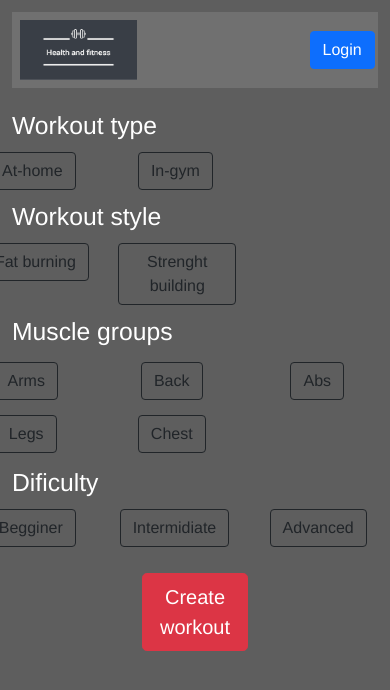
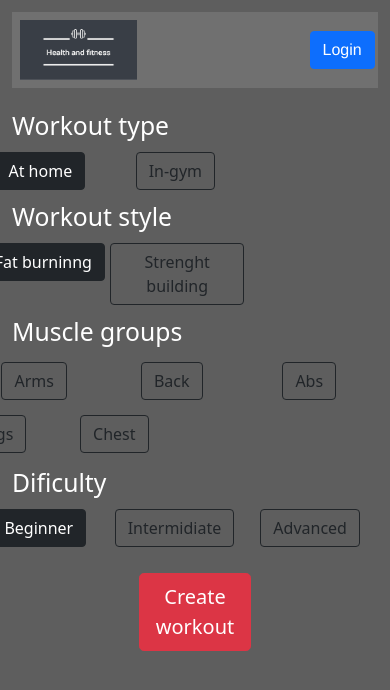
Before and after one commit to ManuelFabijancic1/Health_and_fitness_Frontend, a Vue app: page /workoutbuilder in a window 390 px wide. Shown: the top 690 px of the page. Built offline with nearby package versions, Linux system fonts and the light colour scheme.

Commit message:
Add files via upload

```diff
--- a/src/main.js
+++ b/src/main.js
@@ -9,6 +9,7 @@ import 'bootstrap-vue/dist/bootstrap-vue.css'
 
 Vue.config.productionTip = false
 
+
 Vue.use(BootstrapVue)
 Vue.use(IconsPlugin)
 
--- /dev/null
+++ b/src/variables.js
@@ -0,0 +1,26 @@
+export default{
+name:"variables",
+//for wakeup time
+    gotosleephours:"",
+    gotosleepmins:"",
+    interval1_mins:"",
+    interval1_hours:"",
+    interval2_mins:"",
+    interval2_hours:"",
+    interval3_mins:"",
+    interval3_hours:"",
+    interval4_mins:"",
+    interval4_hours:"",
+//for bedtime
+    wakeuphours:"",
+    wakeupmins:"",
+    bedtimeinterval1_hours:"",
+    bedtimeinterval1_mins:"",
+    bedtimeinterval2_hours:"",
+    bedtimeinterval2_mins:"",
+    bedtimeinterval3_hours:"",
+    bedtimeinterval3_mins:"",
+    bedtimeinterval4_hours:"",
+    bedtimeinterval4_mins:"",
+
+};
--- a/src/views/CalorieIntakeCalculator.vue
+++ b/src/views/CalorieIntakeCalculator.vue
@@ -7,91 +7,55 @@
       </div>
 
       <div class="row">
-        <div class="col">
-          <input
-            type="checkbox"
-            class="btn-check"
-            id="btn-check-outlined"
-            autocomplete="off"/>
-          <label class="btn btn-outline-dark" for="btn-check-outlined">Gain</label><br />
+
+          <div class="btn-group"  data-toggle="buttons" role="group" aria-label="Basic radio toggle button group">
+            <div class="col">
+            <input type="radio" class="btn-check" name="btnradio" id="btnradio1" autocomplete="off" checked>
+            <label class="btn btn-outline-dark" for="btnradio1">Gain</label>
         </div>
         <div class="col">
-          <input
-            type="checkbox"
-            class="btn-check"
-            id="btn-check-outlined"
-            autocomplete="off"
-          />
-          <label class="btn btn-outline-dark" for="btn-check-outlined"
-            >Loss</label
-          ><br />
+          <input type="radio" class="btn-check" name="btnradio" id="btnradio2" autocomplete="off" >
+            <label class="btn btn-outline-dark" for="btnradio2">Loss</label>
+          <br />
         </div>
         <div class="col"></div>
+        </div>
       </div>
       <div class="row">
         <h2 id="inputs">Gender</h2>
       </div>
       <div class="row">
-        <div class="col">
-          <input
-            type="checkbox"
-            class="btn-check"
-            id="btn-check-outlined"
-            autocomplete="off"
-          />
-          <label class="btn btn-outline-dark" for="btn-check-outlined"
-            >Male</label
-          ><br />
+
+           <div class="btn-group "  data-toggle="buttons" role="group" aria-label="Basic radio toggle button group">
+              <div class="col">
+          <input type="radio" class="btn-check" name="btnradio1" id="btnradio3" autocomplete="off" checked>
+            <label class="btn btn-outline-dark" for="btnradio3">Male</label>
+            <br />
         </div>
         <div id="col" class="col">
-          <input
-            type="checkbox"
-            class="btn-check"
-            id="btn-check-outlined"
-            autocomplete="off"
-          />
-          <label class="btn btn-outline-dark" for="btn-check-outlined"
-            >Female</label
-          ><br />
+          <input type="radio" class="btn-check" name="btnradio1" id="btnradio4" autocomplete="off" >
+            <label class="btn btn-outline-dark" for="btnradio4">Female</label><br />
         </div>
         <div class="col"></div>
+        </div>
       </div>
       <div class="row">
         <h2 id="inputs">Activity</h2>
       </div>
       <div id="row" class="row">
+        <div class="btn-group "  data-toggle="buttons" role="group" aria-label="Basic radio toggle button group">
         <div class="col">
-          <input
-            type="checkbox"
-            class="btn-check"
-            id="btn-check-outlined"
-            autocomplete="off"
-          />
-          <label class="btn btn-outline-dark" for="btn-check-outlined"
-            >Light</label
-          ><br />
+          <input type="radio" class="btn-check" name="btnradio2" id="btnradio5" autocomplete="off" checked>
+            <label class="btn btn-outline-dark" for="btnradio5">Light</label><br />
         </div>
         <div id="col" class="col">
-          <input
-            type="checkbox"
-            class="btn-check"
-            id="btn-check-outlined"
-            autocomplete="off"
-          />
-          <label class="btn btn-outline-dark" for="btn-check-outlined"
-            >Average</label
-          ><br />
+          <input type="radio" class="btn-check" name="btnradio2" id="btnradio6" autocomplete="off" >
+            <label class="btn btn-outline-dark" for="btnradio6">Average</label><br />
         </div>
         <div class="col">
-          <input
-            type="checkbox"
-            class="btn-check"
-            id="btn-check-outlined"
-            autocomplete="off"
-          />
-          <label class="btn btn-outline-dark" for="btn-check-outlined"
-            >Heavy</label
-          ><br />
+          <input type="radio" class="btn-check" name="btnradio2" id="btnradio7" autocomplete="off" >
+            <label class="btn btn-outline-dark" for="btnradio7">Heavy</label><br />
+        </div>
         </div>
       </div>
       <div class="row">
--- /dev/null
+++ b/src/views/calorieresult.vue
@@ -0,0 +1,41 @@
+<template>
+  <div class="container">
+    <div class='row'>
+        <div class='text'>Maintain weight: </div>
+        <div class='output'> 2674 cal/day</div>
+    </div><br>
+    <div class='row'>
+        <div class='text'>Mild weight loss: </div>
+        <div class='output'> 2424 cal/day</div>
+    </div><br>
+    <div class='row'>
+        <div class='text'>Weight loss: </div>
+        <div class='output'> 2714 cal/day</div>
+    </div><br>
+    <div class='row'>
+        <div class='text'>Extreme weight loss:</div>
+        <div class='output'> 1647 cal/day</div>
+    </div>
+  </div>
+</template>
+
+<style scoped>
+.row{
+    text-align: left;
+    font-size: 30px;
+
+}
+.text{
+    color: white;
+    margin-bottom: 2px;
+}
+.output{
+    margin-left:3%;
+}
+</style>
+
+<script>
+export default {
+  name: "caloriesresult",
+};
+</script>
--- a/src/views/sleepcalculator.vue
+++ b/src/views/sleepcalculator.vue
@@ -8,31 +8,147 @@
   </div>
     <div id='row2' class="row">
          <div class="col"><div>
-         <input type="number" min="0" max="23" placeholder="23">:
-         <input type="number" min="0" max="59" placeholder="00">
+         <input type="number" min="0" max="23" placeholder="7" v-model="variables.wakeuphours" >:
+         <input type="number" min="0" max="59" placeholder="00" v-model="variables.wakeupmins">
          </div>
          </div>
          <div class="col"></div>
          <div class="col"><div>
-         <input type="number" min="0" max="23" placeholder="23">:
-         <input type="number" min="0" max="59" placeholder="00">
+         <input type="number" min="0" max="23" placeholder="22" v-model="variables.gotosleephours">:
+         <input type="number" min="0" max="59" placeholder="00" v-model="variables.gotosleepmins">
          </div></div>
     </div>
       <div id='row3' class="row">
-         <div class="col"><router-link to="bedtime"><button class="btn btn-primary" type="button">Calculate bedtime</button></router-link></div>
+         <div class="col"><router-link to="bedtime"  v-on:click.native="bedtime_calculator()"><button class="btn btn-primary" type="button">Calculate bedtime</button></router-link></div>
          <div class="col"></div>
-         <div class="col"><router-link to="wakeuptime"><button class="btn btn-primary" type="button">Calculate wake-up time</button></router-link></div>
+         <div class="col"><router-link to="wakeuptime" v-on:click.native="wake_up_time_calculation()"><button class="btn btn-primary" type="button">Calculate wake-up time</button></router-link></div>
+
       </div>
 </div>
 </template>
 
 <script>
-
+import variables from '@/variables.js'
 
 export default {
     name:"sleepcalculator",
+    data() {
+    return{
+      variables,
+
+
+
+      };
+    },
+
+methods: {
+  wake_up_time_calculation(){
+    //prvi interval
+    this.variables.interval1_hours=Number(variables.gotosleephours)+6
+    if(this.variables.interval1_hours>24){
+      this.variables.interval1_hours=this.variables.interval1_hours-24
     }
+    this.variables.interval1_mins=this.variables.gotosleepmins
 
+//drugi interval
+  if( Number(this.variables.interval1_mins)+30>59){
+    this.variables.interval2_hours=Number(this.variables.interval1_hours)+2
+    this.variables.interval2_mins=Number(this.variables.interval1_mins)+30
+    this.variables.interval2_mins=this.variables.interval2_mins%60
+  }
+  else{
+    this.variables.interval2_hours=Number(this.variables.interval1_hours)+1
+    this.variables.interval2_mins=Number(this.variables.interval1_mins)+30
+    //treci interval
+  }
+  if( Number(this.variables.interval2_mins)+30>59){
+    this.variables.interval3_hours=Number(this.variables.interval2_hours)+2
+    this.variables.interval3_mins=Number(this.variables.interval2_mins)+30
+    this.variables.interval3_mins=this.variables.interval3_mins%60
+  }
+  else{
+    this.variables.interval3_hours=Number(this.variables.interval2_hours)+1
+    this.variables.interval3_mins=Number(this.variables.interval2_mins)+30
+  }
+
+  //cetvrti interval
+    if( Number(this.variables.interval3_mins)+30>59){
+    this.variables.interval4_hours=Number(this.variables.interval3_hours)+2
+    this.variables.interval4_mins=Number(this.variables.interval3_mins)+30
+    this.variables.interval4_mins=this.variables.interval4_mins%60
+  }
+  else{
+    this.variables.interval4_hours=Number(this.variables.interval3_hours)+1
+    this.variables.interval4_mins=Number(this.variables.interval3_mins)+30
+  }
+
+  },
+
+
+bedtime_calculator(){
+ //prvi interval
+if(Number(variables.wakeuphours)-9<0){
+  this.variables.bedtimeinterval1_hours=24-(9-Number(variables.wakeuphours))
+   this.variables.bedtimeinterval2_hours=Number(this.variables.bedtimeinterval2_hours)-24
+  this.variables.bedtimeinterval1_mins=variables.wakeupmins
+}
+else{
+  this.variables.bedtimeinterval1_hours=Number(variables.wakeuphours)-9
+   this.variables.bedtimeinterval1_mins=variables.wakeupmins
+}
+//drugi interval
+
+if( Number(this.variables.bedtimeinterval1_mins)+30>59){
+
+this.variables.bedtimeinterval2_hours=Number(this.variables.bedtimeinterval1_hours)+2
+if(this.variables.bedtimeinterval2_hours>=24)
+{
+  this.variables.bedtimeinterval2_hours=Number(this.variables.bedtimeinterval2_hours)-24
+}
+    this.variables.bedtimeinterval2_mins=Number(this.variables.bedtimeinterval1_mins)+30
+    this.variables.bedtimeinterval2_mins=this.variables.bedtimeinterval2_mins%60
+}
+else{
+  this.variables.bedtimeinterval2_hours=Number(this.variables.bedtimeinterval1_hours)+1
+    this.variables.bedtimeinterval2_mins=Number(this.variables.bedtimeinterval1_mins)+30
+}
+
+//treci interval
+
+if( Number(this.variables.bedtimeinterval2_mins)+30>59){
+
+this.variables.bedtimeinterval3_hours=Number(this.variables.bedtimeinterval2_hours)+2
+if(this.variables.bedtimeinterval3_hours>=24)
+{
+  this.variables.bedtimeinterval3_hours=Number(this.variables.bedtimeinterval3_hours)-24
+}
+    this.variables.bedtimeinterval3_mins=Number(this.variables.bedtimeinterval2_mins)+30
+    this.variables.bedtimeinterval3_mins=this.variables.bedtimeinterval3_mins%60
+}
+else{
+  this.variables.bedtimeinterval3_hours=Number(this.variables.bedtimeinterval2_hours)+1
+    this.variables.bedtimeinterval3_mins=Number(this.variables.bedtimeinterval2_mins)+30
+}
+//cetvrti interval
+
+if( Number(this.variables.bedtimeinterval3_mins)+30>59){
+
+this.variables.bedtimeinterval4_hours=Number(this.variables.bedtimeinterval3_hours)+2
+if(this.variables.bedtimeinterval4_hours>=24)
+{
+  this.variables.bedtimeinterval4_hours=Number(this.variables.bedtimeinterval4_hours)-24
+}
+    this.variables.bedtimeinterval4_mins=Number(this.variables.bedtimeinterval3_mins)+30
+    this.variables.bedtimeinterval4_mins=this.variables.bedtimeinterval4_mins%60
+}
+else{
+  this.variables.bedtimeinterval4_hours=Number(this.variables.bedtimeinterval3_hours)+1
+    this.variables.bedtimeinterval4_mins=Number(this.variables.bedtimeinterval3_mins)+30
+}
+
+}
+ }
+}
 </script>
 <style scoped>
 #Naslov1{
--- a/src/views/workoutbuilder.vue
+++ b/src/views/workoutbuilder.vue
@@ -1,5 +1,6 @@
 <template>
-<div>
+<body >
+<div id="body2">
   <div class="container">
       <div class="row">
       </div>
@@ -10,79 +11,98 @@
           <h2 id="workouttype">  Workout type </h2>
       </div>
   <div id="row1" class="row">
+
+     <div class="btn-group"  data-toggle="buttons" role="group" aria-label="Basic radio toggle button group">
          <div class="col">
-      <input type="checkbox" class="btn-check" id="btn-check-outlined" autocomplete="off">
-<label  class="btn btn-outline-dark" for="btn-check-outlined">At-home</label><br>
+  <input type="radio" class="btn-check" name="btnradio" id="btnradio1" autocomplete="off" checked>
+  <label class="btn btn-outline-dark" for="btnradio1">At home</label>
    </div>
 <div class="col">
-         <input type="checkbox" class="btn-check" id="btn-check-outlined" autocomplete="off">
-<label  class="btn btn-outline-dark" for="btn-check-outlined">In-gym</label><br>
+  <input type="radio" class="btn-check" name="btnradio" id="btnradio2" autocomplete="off">
+  <label class="btn btn-outline-dark" for="btnradio2">In-gym</label>
 </div>
+
     <div class="col">
 
     </div>
+     </div>
+
   </div>
    <div class="row">
           <h2 id="workouttype">  Workout style </h2>
       </div>
   <div id="row2" class="row">
+    <div class="btn-group me-2"  data-toggle="buttons" role="group" aria-label="Basic radio toggle button group">
          <div class="col">
-       <input type="checkbox" class="btn-check" id="btn-check-outlined" autocomplete="off">
-<label  class="btn btn-outline-dark" for="btn-check-outlined">Fat burning</label><br>
-    </div>
-    <div id="coll" class="col">
-      <input type="checkbox" class="btn-check" id="btn-check-outlined" autocomplete="off">
-<label  class="btn btn-outline-dark" for="btn-check-outlined">Strenght building</label><br>
+  <input type="radio" class="btn-check" name="btnradio1" id="btnradio3" autocomplete="off" checked>
+  <label class="btn btn-outline-dark" for="btnradio3">Fat burninng</label>
    </div>
 <div class="col">
+  <input type="radio" class="btn-check" name="btnradio1" id="btnradio4" autocomplete="off">
+  <label class="btn btn-outline-dark" for="btnradio4">Strenght building</label>
+</div>
 
+    <div class="col">
+
+    </div>
      </div>
   </div>
    <div class="row">
       <h2 id="workouttype">  Muscle groups </h2>
    </div>
   <div id="row3" class="row">
+      <div class="btn-group" role="group" aria-label="Basic checkbox toggle button group">
+
             <div class="col">
-       <input type="checkbox" class="btn-check" id="btn-check-outlined" autocomplete="off">
-<label  class="btn btn-outline-dark" for="btn-check-outlined">Arms</label><br>
-    </div>
-    <div id="coll" class="col">
-      <input type="checkbox" class="btn-check" id="btn-check-outlined" autocomplete="off">
-<label  class="btn btn-outline-dark" for="btn-check-outlined">Back</label><br>
+  <input type="checkbox" class="btn-check" id="btncheck1" autocomplete="off">
+  <label class="btn btn-outline-dark" for="btncheck1">Arms</label>
             </div>
               <div class="col">
-      <input type="checkbox" class="btn-check" id="btn-check-outlined" autocomplete="off">
-<label  class="btn btn-outline-dark" for="btn-check-outlined">Abs</label><br>
+  <input type="checkbox" class="btn-check" id="btncheck2" autocomplete="off">
+  <label class="btn btn-outline-dark" for="btncheck2">Back</label>
+              </div>
+                <div class="col">
+  <input type="checkbox" class="btn-check" id="btncheck3" autocomplete="off">
+  <label class="btn btn-outline-dark" for="btncheck3">Abs</label>
+  </div>
     </div>
      </div>
                 <div id="row4" class="row">
-        <div class="col">
-       <input type="checkbox" class="btn-check" id="btn-check-outlined" autocomplete="off">
-<label  class="btn btn-outline-dark" for="btn-check-outlined">Legs</label><br>
-    </div>
-    <div id="coll" class="col">
-      <input type="checkbox" class="btn-check" id="btn-check-outlined" autocomplete="off">
-<label  class="btn btn-outline-dark" for="btn-check-outlined">Chest</label><br>
+                <div class="btn-group" role="group" aria-label="Basic checkbox toggle button group">
+                    <div class="col-sm">
+  <input type="checkbox" class="btn-check" id="btncheck4" autocomplete="off">
+  <label class="btn btn-outline-dark" for="btncheck4">Legs</label>
             </div>
               <div class="col">
+  <input type="checkbox" class="btn-check" id="btncheck5" autocomplete="off">
+  <label class="btn btn-outline-dark" for="btncheck5">Chest</label>
+              </div>
+              <div class="col">
+              </div>
+                </div>
+
+
 
 </div>
-  </div>
+
+
   <div class="row">
       <h2 id="workouttype">  Dificulty </h2>
    </div>
    <div id="row5" class="row">
+       <div class="btn-group" data-toggle="buttons" role="group" aria-label="Basic radio toggle button group">
            <div class="col">
-       <input type="checkbox" class="btn-check" id="btn-check-outlined" autocomplete="off">
-<label  class="btn btn-outline-dark" for="btn-check-outlined">Begginer</label><br>
-    </div>
-    <div id="coll" class="col">
-      <input type="checkbox" class="btn-check" id="btn-check-outlined" autocomplete="off">
-<label  class="btn btn-outline-dark" for="btn-check-outlined">Intermidiate</label><br>
+  <input type="radio" class="btn-check" name="btnradio2" id="btnradio5" autocomplete="off" checked>
+  <label class="btn btn-outline-dark" for="btnradio5">Beginner</label>
            </div>
 <div class="col">
-      <input type="checkbox" class="btn-check" id="btn-check-outlined" autocomplete="off">
-<label  class="btn btn-outline-dark" for="btn-check-outlined">Advanced</label><br>
+  <input type="radio" class="btn-check" name="btnradio2" id="btnradio6" autocomplete="on">
+  <label class="btn btn-outline-dark" for="btnradio6">Intermidiate</label>
+</div>
+<div class="col">
+  <input type="radio" class="btn-check" name="btnradio2" id="btnradio7" autocomplete="off">
+  <label class="btn btn-outline-dark" for="btnradio7">Advanced</label>
+</div>
 </div>
   </div>
   <div id='row6' class="row">
@@ -100,6 +120,7 @@
    </div>
 </div>
 </div>
+</body>
 </template>
 <script>
 
@@ -115,6 +136,9 @@ text-align: left;
 color: white;
 margin-top: 3%;
 margin-bottom: 3%;
+}
+#body2{
+background-color:#5E5E5E ;
 }
 #row1{
     margin-left: -14%;
@@ -136,8 +160,13 @@ margin-bottom: 1%;
 #row5{
 margin-left: -14.5%;
 margin-bottom: 7%;
+
 }
 #row6{
    margin-bottom: 4%;
 }
+#btn{
+    color: white;
+}
+
 </style>
--- a/src/views/workoutresult.vue
+++ b/src/views/workoutresult.vue
@@ -32,7 +32,7 @@
 </div>
     </div>
   </div>
-            <div class="row">
+            <div id="row2" class="row">
                  <div class="col">
                      <div id="vjezbe" class="card" style="width: 18rem;">
                     <img src="@/assets/Glutebridge.png" class="card-img-top" alt="...">
@@ -76,4 +76,7 @@ export default {
     background-color:#2C2C2C;
     color:white ;
 }
+#row2{
+margin-top: 7%;
+}
 </style>
```
Also changed, not shown: package.json (+4 -9 lines), src/router/index.js (+8 -3 lines), src/views/bedtime.vue (+16 -5 lines), src/views/wakeuptime.vue (+16 -5 lines), 2 other files (tests, documents, lock files or other folders). Lines whose indentation alone changed are shown as unchanged.
